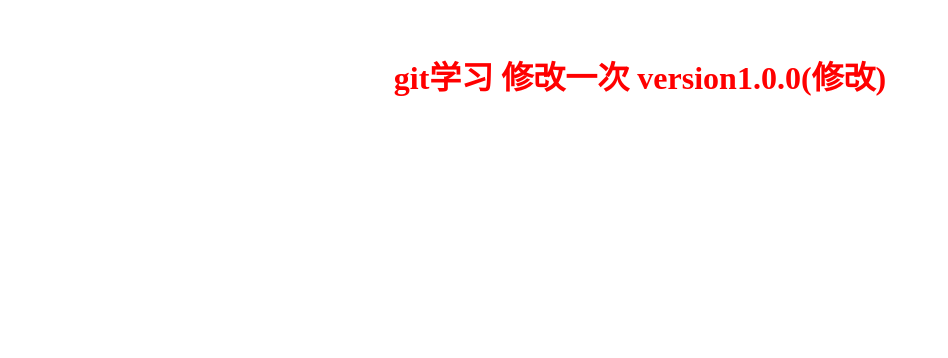
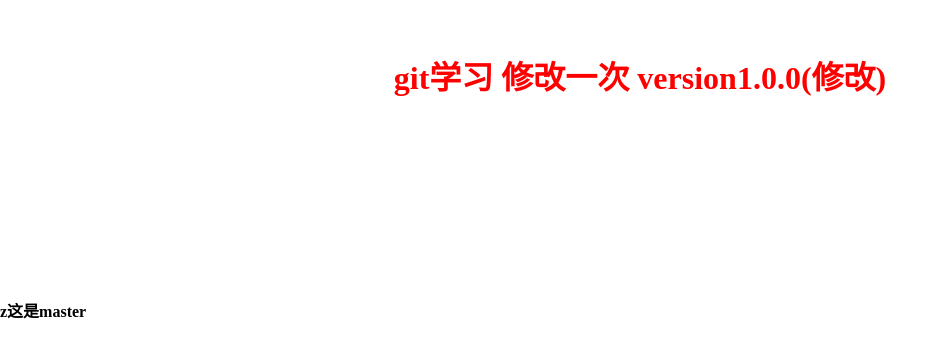
Before and after one commit to 352206370/git-test, a plain HTML site: page index.html in a window 1280 px wide. Shown: the part 148-506 px from the top of the page, without its empty margins (0-948 px from the left). Drawn offline with Linux system fonts and the light colour scheme.

Commit message:
master-branch

```diff
--- a/index.html
+++ b/index.html
@@ -7,5 +7,6 @@
 	</head>
 	<body>
 		<h1>git学习 修改一次  version1.0.0(修改)</h1>
+		<h4>z这是master</h4>
 	</body>
 </html>
```
